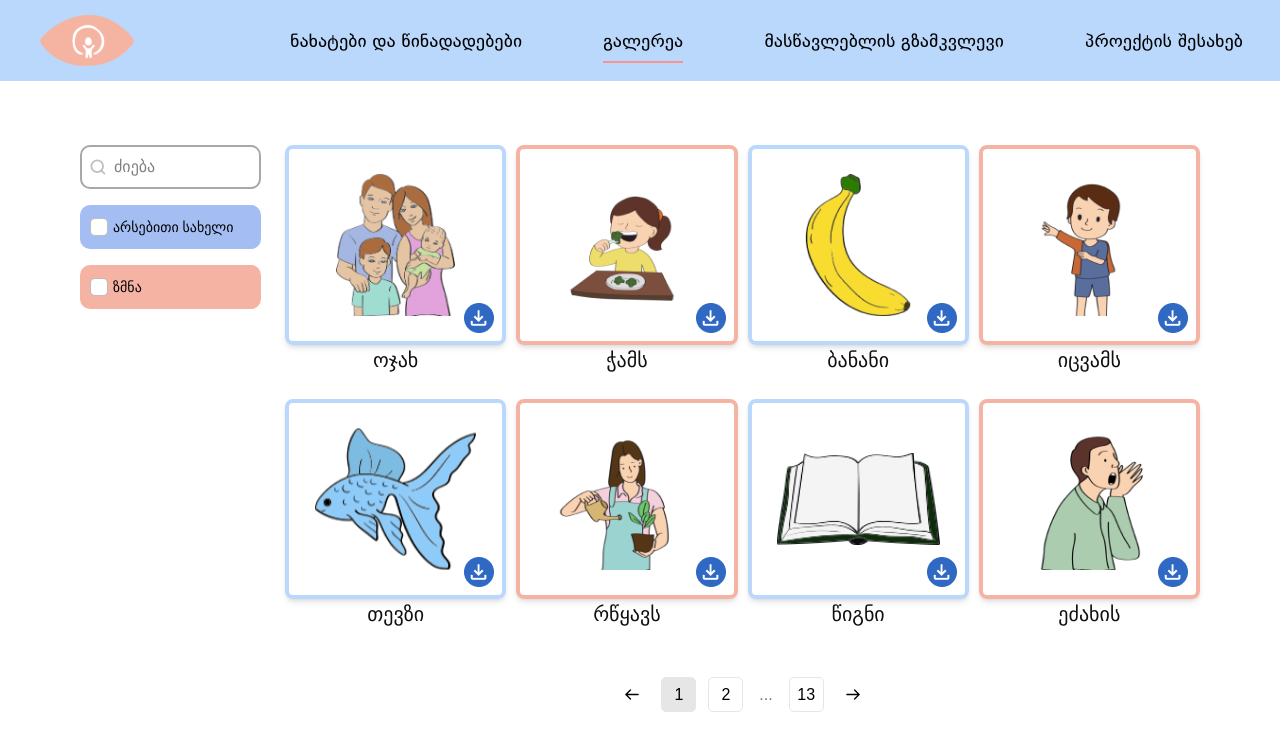
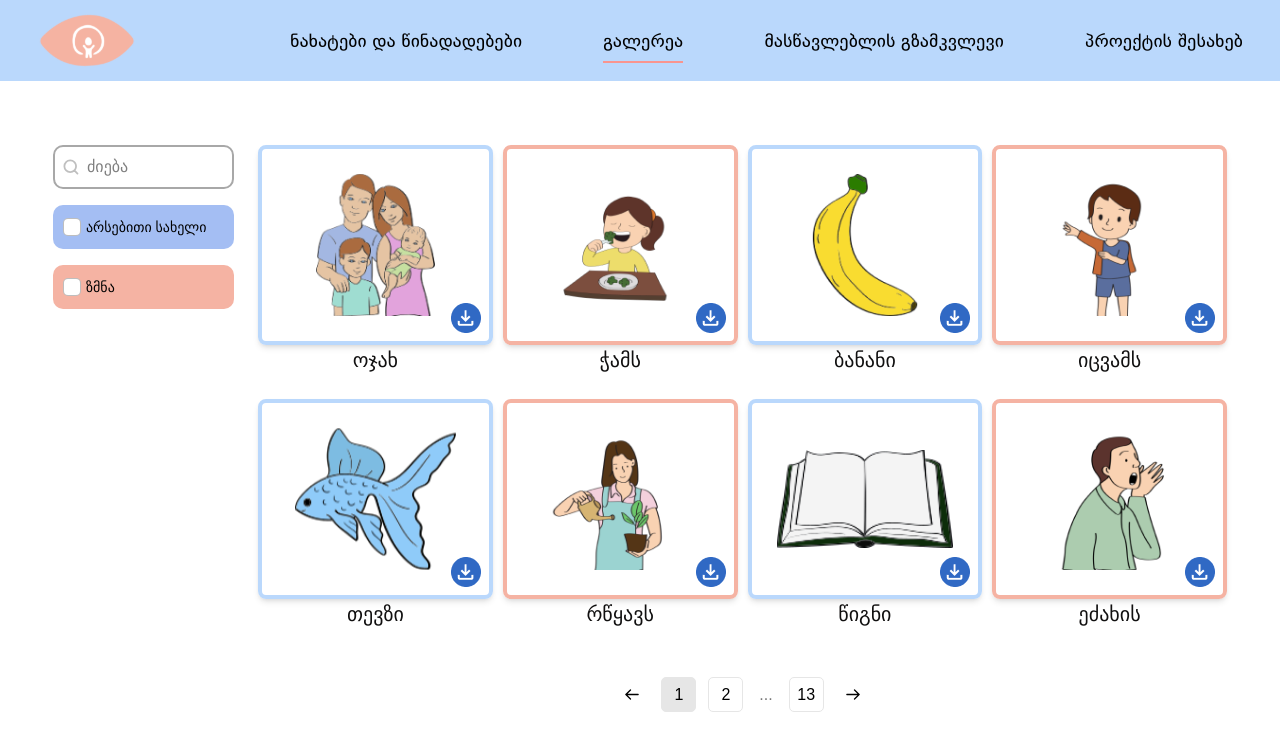
Before and after one commit to Mind1a/visual_storytelling_25.1, a Next.js app: page /gallery in a window 1280 px wide. Shown: the top 750 px of the page. Built offline with nearby package versions, Linux system fonts and the light colour scheme.

Commit message:
fix/layout sizes

```diff
--- a/app/(home)/ideas/page.tsx
+++ b/app/(home)/ideas/page.tsx
@@ -11,7 +11,7 @@ export default function page() {
   ]
 
   return (
-    <div className="mt-[53px] mb-22 font-[BPG-Nino-Mtavruli] md:mt-[70px]">
+    <div className="mt-[53px] font-[BPG-Nino-Mtavruli] md:mt-[70px]">
       {/* Buttons */}
       <div className="mx-auto mb-[59px] flex max-w-[390px] items-center gap-4 px-[33px] md:mb-[42px] md:justify-between md:px-0">
         <div className="flex max-w-[155px] flex-col items-center gap-[5.32px] md:max-w-[181px]">
--- a/app/(home)/layout.tsx
+++ b/app/(home)/layout.tsx
@@ -4,8 +4,10 @@ export default function Layout({ children }: { children: React.ReactNode }) {
   return (
     <html lang="en">
       <body className="bg-white">
-        <Header />
-        <main className="flex min-h-screen flex-col overflow-hidden bg-white">
+        <div className="bg-[#BAD8FC] px-8">
+          <Header />
+        </div>
+        <main className="flex min-h-[calc(100vh-81px)] flex-col overflow-hidden bg-white">
           {children}
         </main>
       </body>
--- a/app/globals.css
+++ b/app/globals.css
@@ -68,7 +68,6 @@
 }
 
 body {
-  background: #bad8fc;
   color: #000;
   font-family: Arial, Helvetica, sans-serif;
 }
--- a/features/common/components/CommonPage.tsx
+++ b/features/common/components/CommonPage.tsx
@@ -12,7 +12,7 @@ const CommonPage = ({
   description: string
 }) => {
   return (
-    <div className="relative mt-[62px] flex min-h-screen flex-col md:mt-[170px] md:min-h-auto">
+    <div className="relative mt-[62px] flex min-h-[100%] flex-col md:mt-[170px] md:min-h-auto">
       <div className="relative mx-auto w-full max-w-[1366px]">
         <div className="relative flex max-w-[1000px] flex-col gap-8 px-8 pb-[279px] md:mx-auto md:items-center">
           <h2 className="font-[BPG-Nino-Mtavruli] text-2xl font-bold tracking-[0.32px] md:text-[32px]">
--- a/features/common/components/Header.tsx
+++ b/features/common/components/Header.tsx
@@ -18,7 +18,7 @@ export default function Header() {
   const [menuOpen, setMenuOpen] = useState(false)
 
   return (
-    <header className="relative mx-auto flex max-w-[1270px] items-center justify-between bg-[#BAD8FC] px-8 py-3.5">
+    <header className="relative mx-auto flex max-w-[1206px] items-center justify-between bg-[#BAD8FC] py-3.5">
       <Link href="/">
         <Image
           src="/images/logo.svg"
--- a/features/gallery/components/Gallery.tsx
+++ b/features/gallery/components/Gallery.tsx
@@ -47,7 +47,7 @@ function Gallery() {
   }, [searchValue, selectedFilters])
 
   return (
-    <div className="mx-auto w-full max-w-[1366px] px-8 md:px-[80px]">
+    <div className="mx-auto w-full max-w-[1238px] px-8">
       <div className="mt-8 flex flex-col gap-10 sm:mt-[64px] sm:flex-row sm:gap-6">
         <div className="flex justify-between gap-6">
           <SearchFilter
```
